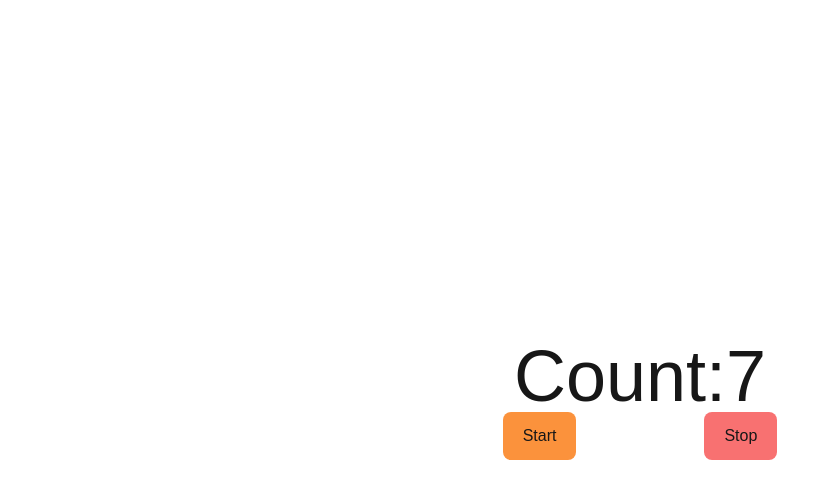
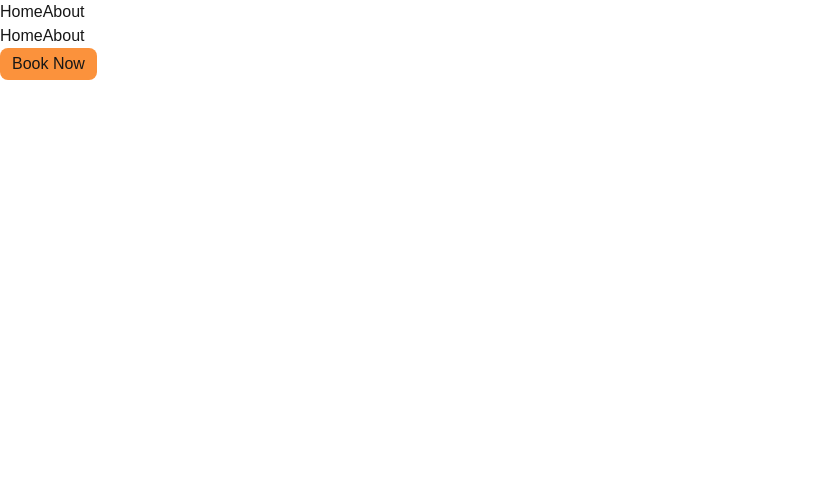
Before and after one commit to FahadAbdulQayyum/next-appp, a Next.js app: page / in a window 1280 px wide. Shown: the top 498 px of the page, without its empty margins (0-840 px from the left). Built offline with nearby package versions, Linux system fonts and the light colour scheme.

Commit message:
practice app router in nextjs

```diff
--- /dev/null
+++ b/src/app/dashboard/layout.tsx
@@ -0,0 +1,16 @@
+import { NavLinks } from "../ui/nav-links"
+
+export default function DashboardLayout({
+    children, // will be a page or nested layout
+}: {
+    children: React.ReactNode
+}) {
+    return (
+        <section>
+            {/* Include shared UI here e.g. a header or sidebar */}
+            {/* <nav></nav> */}
+            {/* <NavLinks /> */}
+            {children}
+        </section>
+    )
+}
--- /dev/null
+++ b/src/app/data/data.json
@@ -0,0 +1,20 @@
+[
+    {
+        "id": 0,
+        "event": "fahad",
+        "action": "gtm.init",
+        "args": "['GTM-XXXXXX']"
+    },
+    {
+        "id": 1,
+        "event": "ahmed",
+        "action": "gtm.init1",
+        "args": "['GTM-XXXXXX1']"
+    },
+    {
+        "id": 2,
+        "event": "itbar",
+        "action": "gtm.init1",
+        "args": "['GTM-XXXXXX1']"
+    }
+]
--- a/src/app/layout.tsx
+++ b/src/app/layout.tsx
@@ -1,35 +1,53 @@
-import type { Metadata } from "next";
-import localFont from "next/font/local";
-import "./globals.css";
+import { NavLinks } from '@/app/ui/nav-links'
+import './globals.css'
 
-const geistSans = localFont({
-  src: "./fonts/GeistVF.woff",
-  variable: "--font-geist-sans",
-  weight: "100 900",
-});
-const geistMono = localFont({
-  src: "./fonts/GeistMonoVF.woff",
-  variable: "--font-geist-mono",
-  weight: "100 900",
-});
-
-export const metadata: Metadata = {
-  title: "Create Next App",
-  description: "Generated by create next app",
-};
-
-export default function RootLayout({
-  children,
-}: Readonly<{
-  children: React.ReactNode;
-}>) {
+export default function Layout({ children }: { children: React.ReactNode }) {
   return (
     <html lang="en">
-      <body
-        className={`${geistSans.variable} ${geistMono.variable} antialiased`}
-      >
-        {children}
+      <body>
+        <NavLinks />
+        <main>{children}</main>
       </body>
     </html>
-  );
+  )
 }
+
+
+
+
+
+// import type { Metadata } from "next";
+// import localFont from "next/font/local";
+// import "./globals.css";
+
+// const geistSans = localFont({
+//   src: "./fonts/GeistVF.woff",
+//   variable: "--font-geist-sans",
+//   weight: "100 900",
+// });
+// const geistMono = localFont({
+//   src: "./fonts/GeistMonoVF.woff",
+//   variable: "--font-geist-mono",
+//   weight: "100 900",
+// });
+
+// export const metadata: Metadata = {
+//   title: "Create Next App",
+//   description: "Generated by create next app",
+// };
+
+// export default function RootLayout({
+//   children,
+// }: Readonly<{
+//   children: React.ReactNode;
+// }>) {
+//   return (
+//     <html lang="en">
+//       <body
+//         className={`${geistSans.variable} ${geistMono.variable} antialiased`}
+//       >
+//         {children}
+//       </body>
+//     </html>
+//   );
+// }
--- /dev/null
+++ b/src/app/location/page.tsx
@@ -0,0 +1,42 @@
+"use client"
+
+import '../globals.css';
+import data from '../data/data.json';
+import { useState } from 'react';
+
+const Page = () => {
+
+    const [inputData, setInputData] = useState('');
+    const [foundData, setFoundData] = useState([]);
+
+    const appearDetail = (e: any) => {
+        setInputData(e.target.value);
+        // let dataToSearch = JSON.stringify(data);
+        let dataToSearch: any = data.filter(v => v.event.includes(inputData));
+        // console.log('dataToSerach', dataToSearch);
+        setFoundData(dataToSearch);
+    }
+
+    return (
+        <div className='h-screen'>
+            <div className='flex flex-col justify-center items-center h-screen bg-orange-400'>
+                <input
+                    placeholder='Enter your address here'
+                    className='p-2 rounded-md w-80 text-orange-500 outline-none'
+                    value={inputData}
+                    // onChange={e => setInputData(e.target.value)}
+                    onChange={e => appearDetail(e)}
+                />
+                {foundData && inputData && <div>
+                    {foundData.map((v:any) => {
+                        return (
+                            <div key={v.id} className='px-32 text-gray-800 bg-gray-100'>{v.event}</div>
+                        )
+                    })}
+                </div>}
+            </div>
+        </div >
+    )
+}
+
+export default Page
--- a/src/app/page.tsx
+++ b/src/app/page.tsx
@@ -1,17 +1,61 @@
-import Counter from "@/components/counter";
+'use client'
 
-export default function Home() {
+import { useRouter } from 'next/navigation'
+import DashboardLayout from './dashboard/layout'
+import Layout from './layout'
+import Landing from '@/components/landing'
+import { useEffect, useState } from 'react'
+
+export default function Page() {
+  const router = useRouter()
+  const [mounted, setMounted] = useState(false);
+
+  useEffect(() => {
+    // Set mounted to true after the component has been mounted on the client
+    setMounted(true);
+  }, []);
+
+  // If not mounted, render null (or a loading placeholder)
+  if (!mounted) {
+    return null;
+  }
 
   return (
-    <div className="flex flex-col justify-center items-center h-screen">
-      <span className="flex text-7xl">
-        Count: <Counter />
-      </span>
-      {/* <span className="flex justify-between"> */}
-      <span className="flex space-x-32">
-        <button className="bg-orange-400 rounded-lg p-3 px-5">Start</button>
-        <button className="bg-red-400 rounded-lg p-3 px-5">Stop</button>
-      </span>
-    </div>
+    <Layout>
+      <Landing />
+    </Layout>
   )
 }
+
+
+
+
+
+// import type { Metadata } from 'next'
+
+// export const metadata: Metadata = {
+//   title: 'Next.js',
+// }
+
+// export default function Page() {
+//   return '...'
+// }
+
+
+
+
+
+
+
+// import Landing from '@/components/landing'
+// import React from 'react'
+
+// const Page = () => {
+//   return (
+//     <div>
+//       <Landing />
+//     </div>
+//   )
+// }
+
+// export default Page
--- /dev/null
+++ b/src/app/team/1/page.tsx
@@ -0,0 +1,16 @@
+import { redirect } from 'next/navigation'
+
+async function fetchTeam(id: string) {
+    const res = await fetch('https://...')
+    if (!res.ok) return undefined
+    return res.json()
+}
+
+export default async function Profile({ params }: { params: { id: string } }) {
+    const team = await fetchTeam(params.id)
+    if (!team) {
+        redirect('/login')
+    }
+
+    // ...
+}
--- /dev/null
+++ b/src/app/template.tsx
@@ -0,0 +1,3 @@
+export default function Template({ children }: { children: React.ReactNode }) {
+    return <div>{children}</div>
+}
--- /dev/null
+++ b/src/app/ui/nav-links.tsx
@@ -0,0 +1,23 @@
+'use client'
+
+import { usePathname } from 'next/navigation'
+import Link from 'next/link'
+
+export function NavLinks() {
+    const pathname = usePathname()
+
+    return (
+        <nav>
+            <Link className={`link ${pathname === '/' ? 'active' : ''}`} href="/">
+                Home
+            </Link>
+
+            <Link
+                className={`link ${pathname === '/about' ? 'active' : ''}`}
+                href="/about"
+            >
+                About
+            </Link>
+        </nav>
+    )
+}
--- /dev/null
+++ b/src/components/landing.tsx
@@ -0,0 +1,20 @@
+"use client"
+
+import { useRouter } from 'next/navigation'
+import React from 'react'
+
+const Landing = () => {
+
+    const router = useRouter();
+
+    return (
+        <div>
+            <button
+                className='bg-orange-400 rounded-lg px-3 py-1 hover:scale-95 duration-150 hover:text-black'
+                onClick={() => router.push('/location')}
+            >Book Now</button>
+        </div>
+    )
+}
+
+export default Landing
```
